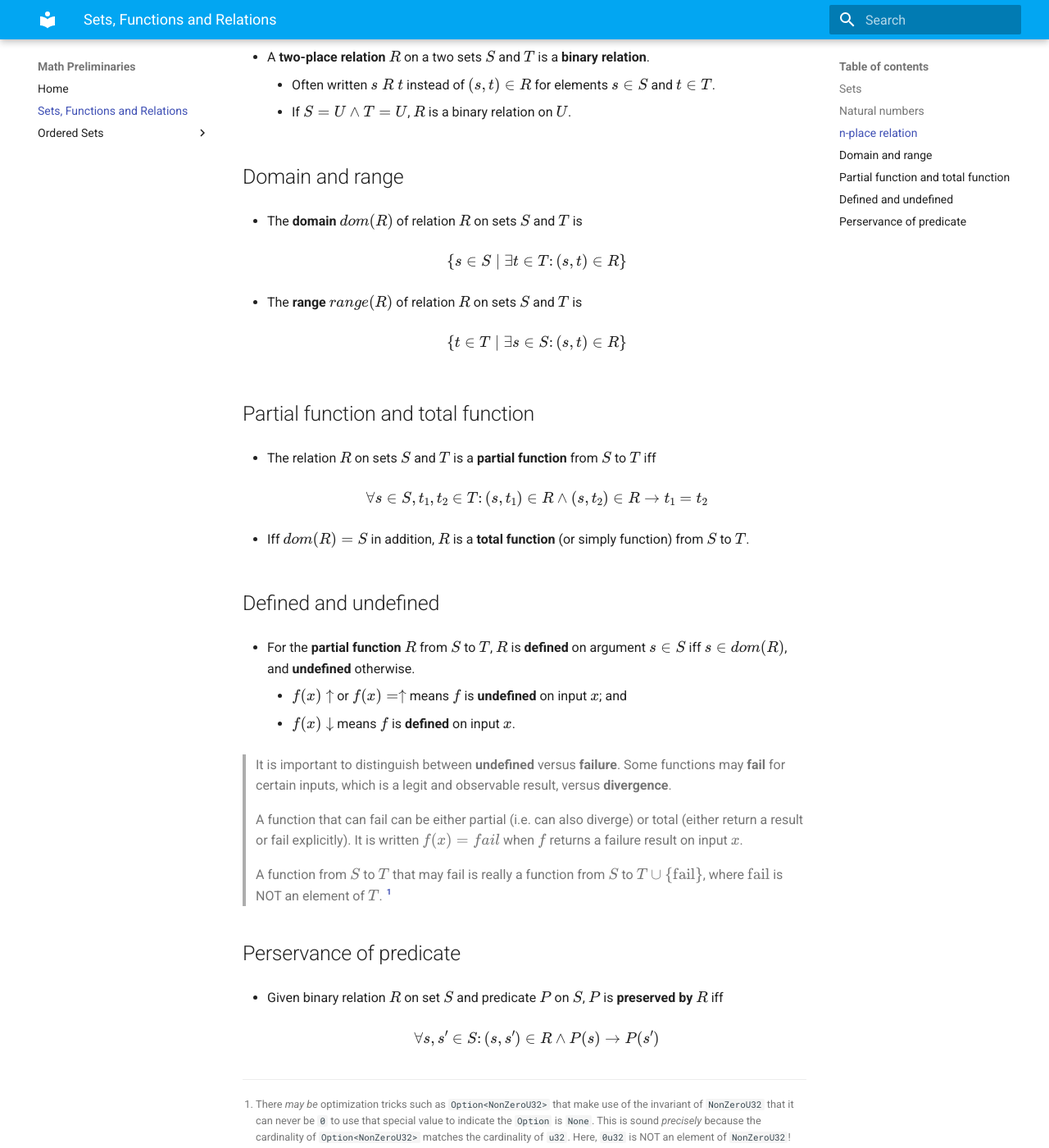
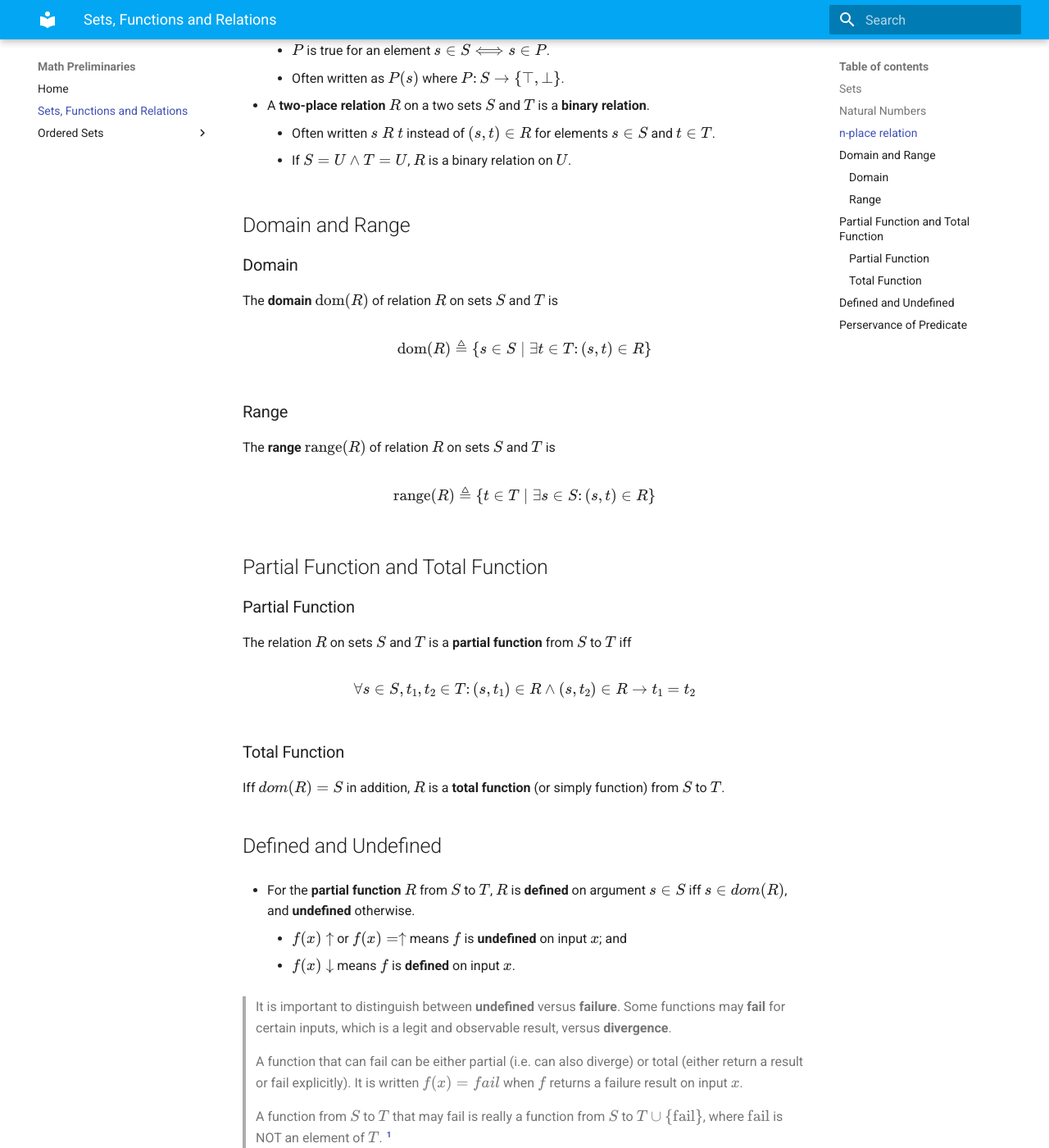
Before and after one commit to jieyouxu/types-and-programming-languages-notes, an MkDocs documentation site: the page built from docs/math-preliminaries/sets-functions-relations/index.md, in a window 1280 px wide and 1400 px high, scrolled down 989 px. Shown: the whole window at 82% size. Built offline with MkDocs 1.6.1 and Material for MkDocs 9.7.7, drawn with Linux system fonts in a browser that asks for light colours; some of the changed text lies outside the part shown.

Commit message:
sets-functions-relations: reformat notes

```diff
--- a/docs/math-preliminaries/sets-functions-relations/index.md
+++ b/docs/math-preliminaries/sets-functions-relations/index.md
@@ -9,9 +9,11 @@
 - Cardinality of set $S$: $\lvert S \rvert$
 - Powerset of set $S$: $\mathcal{P}(S)$
 
-## Natural numbers
+## Natural Numbers
 
-- Set of natural numbers denoted by $\mathbb{N} = \{ 0, 1, \dots \}$
+- Set of natural numbers denoted by $\mathbb{N} = \{ 0, 1, \dots \}$.
+    - We denote the set of natural numbers excluding $0$ (positive natural
+      numbers) by $\mathbb{N}^{+} \triangleq \mathbb{N} \setminus \{0\}$.
 - A set is **countable** iff its elements can form an injective mapping into
   the elements of the natural numbers.
 - A set is **countably infinite** iff its elements can form a bijection to the
@@ -39,36 +41,44 @@
       $s \in S$ and $t \in T$.
     - If $S = U \land T = U$, $R$ is a binary relation on $U$.
 
-## Domain and range
+## Domain and Range
 
-- The **domain** $dom(R)$ of relation $R$ on sets $S$ and $T$
-  is
+### Domain
 
-    $$
+The **domain** $\mathrm{dom}(R)$ of relation $R$ on sets $S$ and $T$ is
+
+$$
+\mathrm{dom}(R) \triangleq
     \{ s \in S \mid \exists t \in T \colon (s, t) \in R \}
-    $$
+$$
 
-- The **range** $range(R)$ of relation $R$ on sets $S$ and $T$
-  is
+### Range
 
-    $$
+The **range** $\mathrm{range}(R)$ of relation $R$ on sets $S$ and $T$ is
+
+$$
+\mathrm{range}(R) \triangleq
     \{ t \in T \mid \exists s \in S \colon (s, t) \in R \}
-    $$
+$$
 
-## Partial function and total function
+## Partial Function and Total Function
 
-- The relation $R$ on sets $S$ and $T$ is a **partial function**
-  from $S$ to $T$ iff
+### Partial Function
 
-    $$
-    \forall s \in S, t_1, t_2 \in T \colon (s, t_1) \in R \land (s, t_2) \in R
-        \rightarrow t_1 = t_2
-    $$
+The relation $R$ on sets $S$ and $T$ is a **partial function** from $S$ to $T$
+iff
 
-- Iff $dom(R) = S$ in addition, $R$ is a **total function**
-  (or simply function) from $S$ to $T$.
+$$
+\forall s \in S, t_1, t_2 \in T \colon (s, t_1) \in R \land (s, t_2) \in R
+    \rightarrow t_1 = t_2
+$$
 
-## Defined and undefined
+### Total Function
+
+Iff $dom(R) = S$ in addition, $R$ is a **total function** (or simply function)
+from $S$ to $T$.
+
+## Defined and Undefined
 
 - For the **partial function** $R$ from $S$ to $T$, $R$ is
   **defined** on argument $s \in S$ iff $s \in dom(R)$, and
```
Also changed, not shown: other parts of docs/math-preliminaries/sets-functions-relations/index.md (+6 -6 lines).
